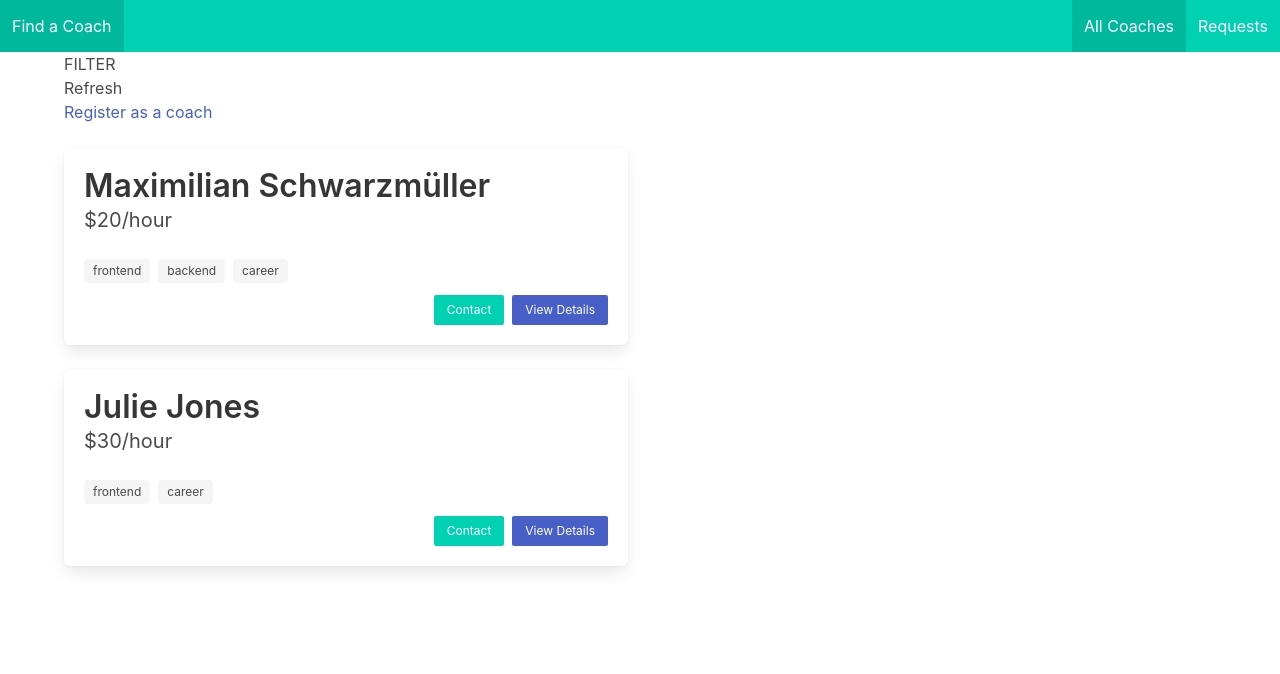
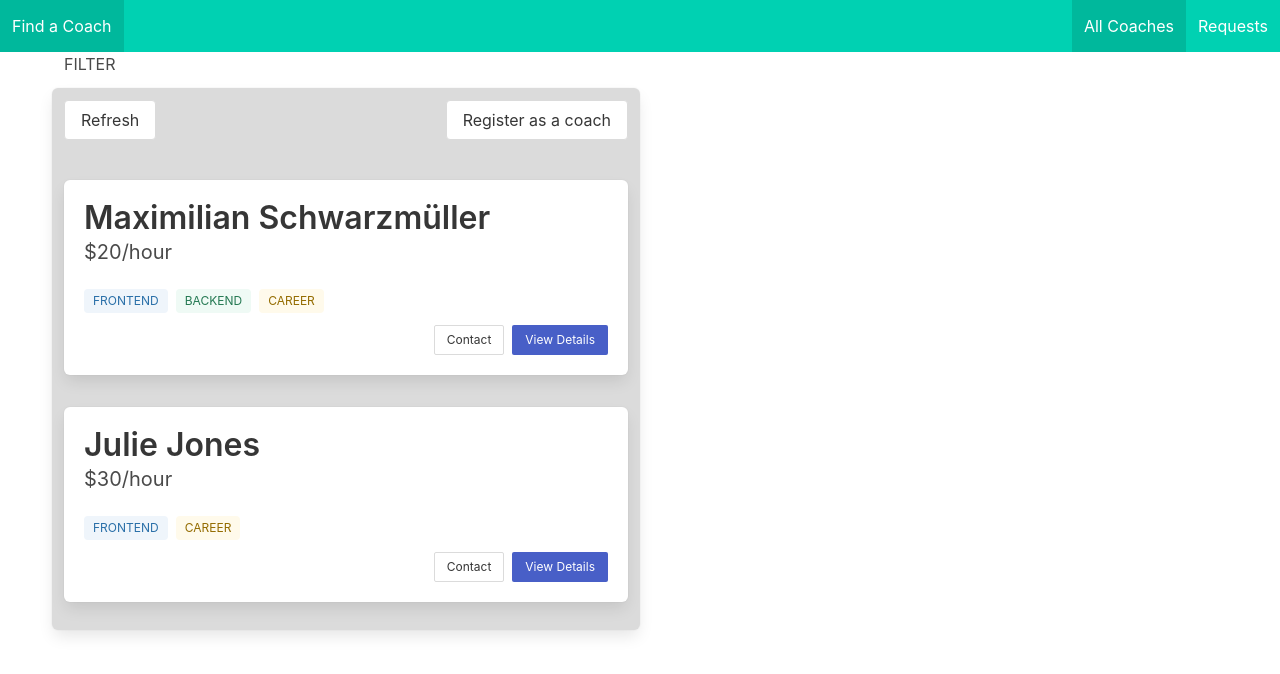
Before and after one commit to michalstaniecko/coach-finder, a Vue app: page /coaches in a window 1280 px wide. Shown: the top 674 px of the page. Built offline with nearby package versions, Linux system fonts and the light colour scheme.

Commit message:
create reusable ui components

```diff
--- a/src/components/coaches/CoachItem.vue
+++ b/src/components/coaches/CoachItem.vue
@@ -2,6 +2,10 @@
 import {computed} from "vue";
 import {useRoute} from "vue-router";
 import type {CoachInfo} from "@/stores/coaches/interfaces";
+import BaseBox from "@/components/ui/BaseBox.vue";
+import BaseButton from "@/components/ui/BaseButton.vue";
+import BaseBadge from "@/components/ui/BaseBadge.vue";
+import BaseBadgeList from "@/components/ui/BaseBadgeList.vue";
 
 const props = defineProps<{
   coach?: CoachInfo
@@ -18,21 +22,24 @@ const detailsLink = computed(() => `${path}/${id}`)
 </script>
 
 <template>
-  <li class="box">
-    <div class="">
+  <li>
+    <base-box>
       <h3 class="title">{{ fullName }}</h3>
       <h4 class="subtitle">${{ rate }}/hour</h4>
-      <div class="mb-3">
-        <span class="tag mr-2" v-for="area in areas" :key="area">{{ area }}</span>
+      <base-badge-list class="mb-3">
+        <base-badge v-for="area in areas" :key="area" :title="area" :type="area" />
+      </base-badge-list>
+      <div class="buttons is-justify-content-flex-end">
+        <base-button link :to="contactLink" class="is-outlined is-small">Contact</base-button>
+        <base-button link :to="detailsLink" class="is-link is-small">View Details</base-button>
       </div>
-      <div class="buttons is-justify-content-flex-end">
-        <router-link :to="contactLink" class="button is-primary is-small">Contact</router-link>
-        <router-link :to="detailsLink" class="button is-link is-small">View Details</router-link>
-      </div>
-    </div>
+    </base-box>
   </li>
 </template>
 
 <style scoped>
-
+  li {
+    padding-top: 1rem;
+    padding-bottom: 1rem;
+  }
 </style>
--- /dev/null
+++ b/src/components/ui/BaseBadge.vue
@@ -0,0 +1,31 @@
+<script setup lang="ts">
+import {computed} from "vue";
+
+const props = defineProps<{
+    title: string,
+    type: 'frontend' | 'backend' | 'career'
+  }>()
+
+const typeClass = computed(() => {
+  const classes = {
+    frontend: 'is-info',
+    backend: 'is-success',
+    career: 'is-warning'
+  }
+
+  return classes[props.type];
+})
+
+</script>
+
+<template>
+  <span class="tag is-light" :class="typeClass">
+    {{ title }}
+  </span>
+</template>
+
+<style scoped>
+  span {
+    text-transform: uppercase;
+  }
+</style>
--- /dev/null
+++ b/src/components/ui/BaseBadgeList.vue
@@ -0,0 +1,17 @@
+<script setup lang="ts">
+
+</script>
+
+<template>
+  <div class="">
+    <slot></slot>
+  </div>
+</template>
+
+<style scoped>
+  div {
+    display: flex;
+    flex-wrap: wrap;
+    gap: 0.5rem;
+  }
+</style>
--- /dev/null
+++ b/src/components/ui/BaseBox.vue
@@ -0,0 +1,13 @@
+<script setup lang="ts">
+
+</script>
+
+<template>
+  <div class="box">
+    <slot></slot>
+  </div>
+</template>
+
+<style scoped>
+
+</style>
--- /dev/null
+++ b/src/components/ui/BaseButton.vue
@@ -0,0 +1,27 @@
+<script setup lang="ts">
+const props = defineProps<{
+  link?: boolean | false,
+  to?: string | false,
+  mode?: string | null
+}>()
+</script>
+
+<template>
+  <button
+      v-if="!link"
+      :class="['button', mode]"
+  >
+    <slot></slot>
+  </button>
+  <router-link
+      v-else
+      :to="to"
+      :class="['button', mode]"
+  >
+    <slot></slot>
+  </router-link>
+</template>
+
+<style scoped>
+
+</style>
--- a/src/views/Coaches/Coaches.vue
+++ b/src/views/Coaches/Coaches.vue
@@ -2,6 +2,8 @@
 import CoachItem from "@/components/coaches/CoachItem.vue";
 import {computed} from "vue";
 import {useCoachesStore} from "@/stores";
+import BaseBox from "@/components/ui/BaseBox.vue";
+import BaseButton from "@/components/ui/BaseButton.vue";
 
 const coachesStore = useCoachesStore();
 
@@ -16,15 +18,19 @@ const filteredCoaches = computed(() => coachesStore.getCoaches)
     FILTER
   </section>
   <section>
-    <div>Refresh</div>
-    <div><router-link to="/register">Register as a coach</router-link></div>
-    <div class="columns" v-if="hasCoaches">
-      <ul  class="mt-5 column is-three-quarters-tablet is-half-desktop">
-        <coach-item v-for="coach in filteredCoaches" :key="coach.id" :coach="coach" />
-      </ul>
-    </div>
-    <div v-else>
-      <h2 class="title">No coaches found</h2>
+    <div class="columns">
+      <base-box class="mt-5 column is-three-quarters-tablet is-half-desktop has-background-grey-lighter">
+        <div class="buttons is-justify-content-space-between">
+          <base-button mode="">Refresh</base-button>
+          <base-button link class="button" to="/register">Register as a coach</base-button>
+        </div>
+        <ul  v-if="hasCoaches">
+          <coach-item v-for="coach in filteredCoaches" :key="coach.id" :coach="coach"/>
+        </ul>
+        <div v-else>
+          <h2 class="title">No coaches found</h2>
+        </div>
+      </base-box>
     </div>
   </section>
 </template>
```
Also changed, not shown: src/main.ts (+9 -0 lines).
